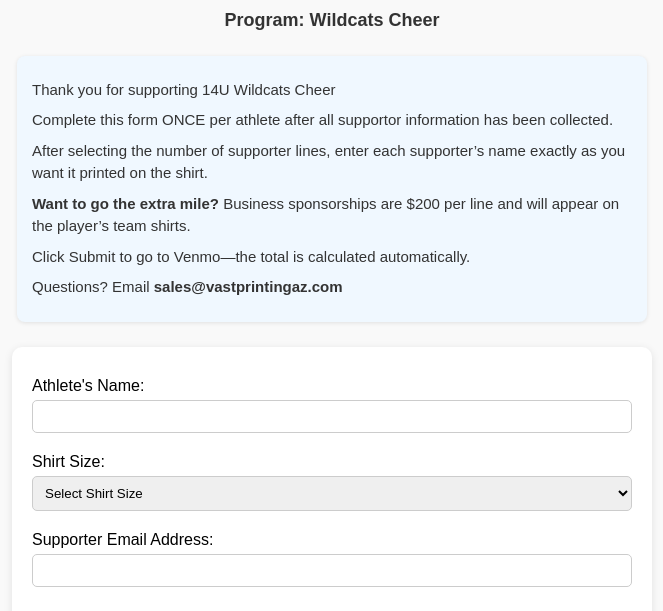
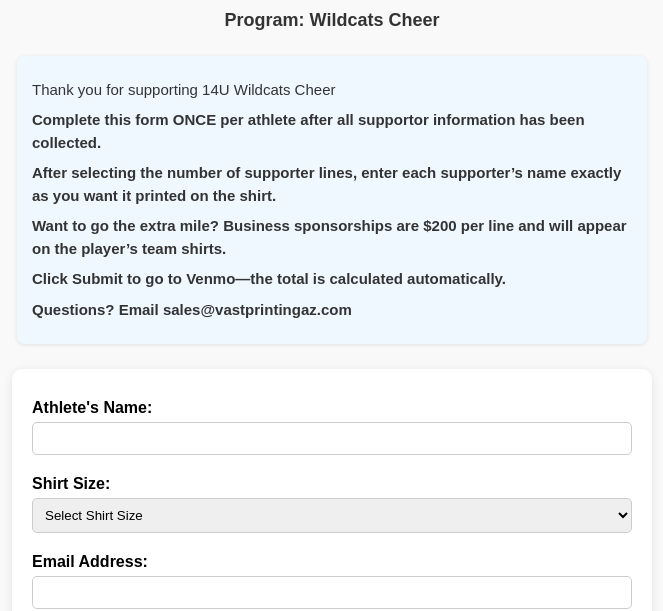
Before and after one commit to anthonylisacki-ship-it/tvhs, a website: page index.html in a window 1280 px wide. Shown: the part 189-800 px from the top of the page, without its empty margins (308-971 px from the left). Drawn offline with Linux system fonts and the light colour scheme.

Commit message:
Update index.html

```diff
--- a/index.html
+++ b/index.html
@@ -36,7 +36,7 @@
 
 <div class="instructions">
   <p>Thank you for supporting 14U Wildcats Cheer</p>
-  <p>Complete this form ONCE per athlete after all supportor information has been collected.</p>
+  <p><strong>Complete this form ONCE per athlete after all supportor information has been collected.<strong></p>
   <p>After selecting the number of supporter lines, enter each supporter’s name exactly as you want it printed on the shirt.</p>
   <p><strong>Want to go the extra mile?</strong> Business sponsorships are $200 per line and will appear on the player’s team shirts.</p>
   <p>Click Submit to go to Venmo—the total is calculated automatically.</p>
@@ -64,7 +64,7 @@
       <option value="Adult 4XL">Adult 4XL</option>
     </select>
 
-    <label for="email">Supporter Email Address:</label>
+    <label for="email">Email Address:</label>
     <input type="email" id="email" name="email" required>
   </div>
 
```
